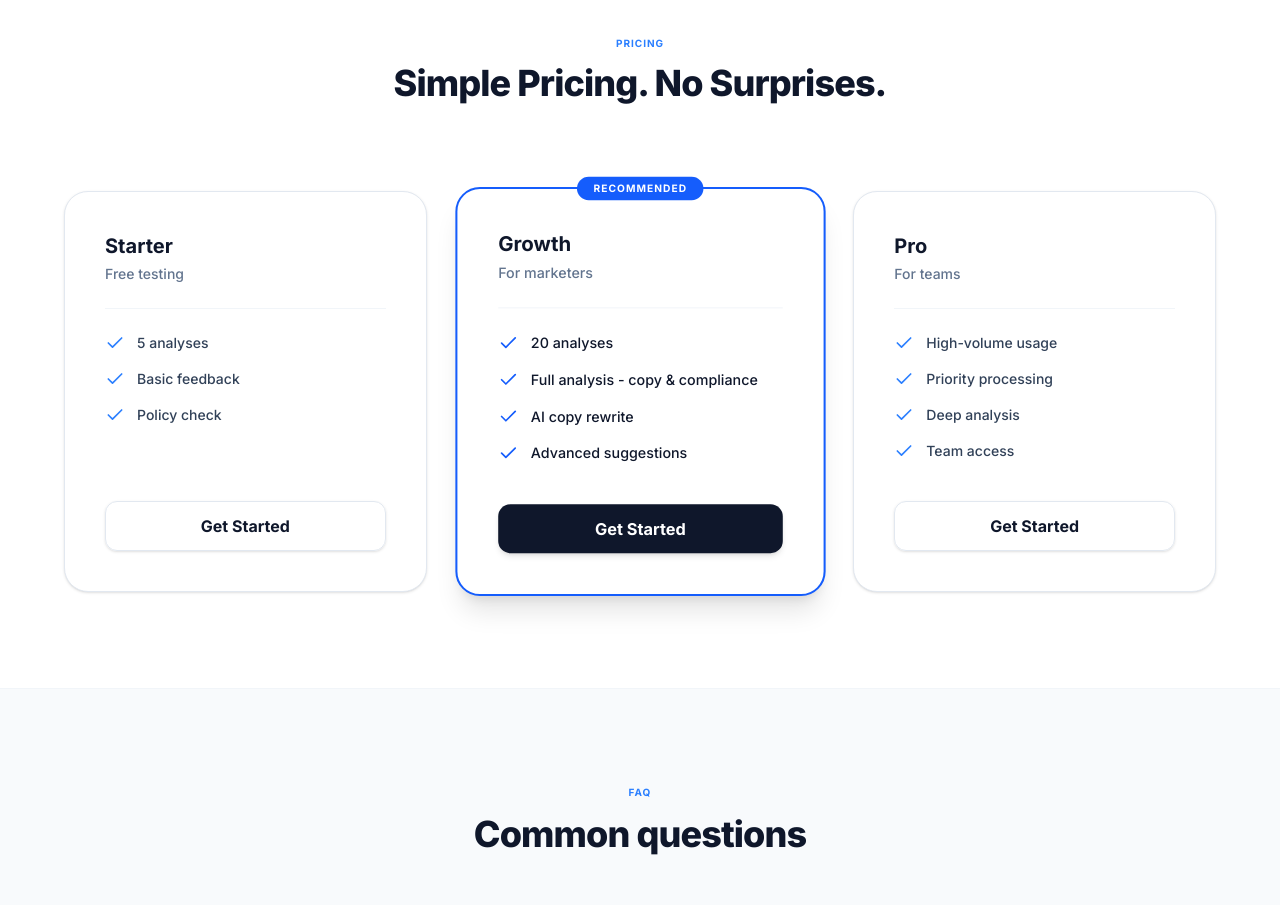
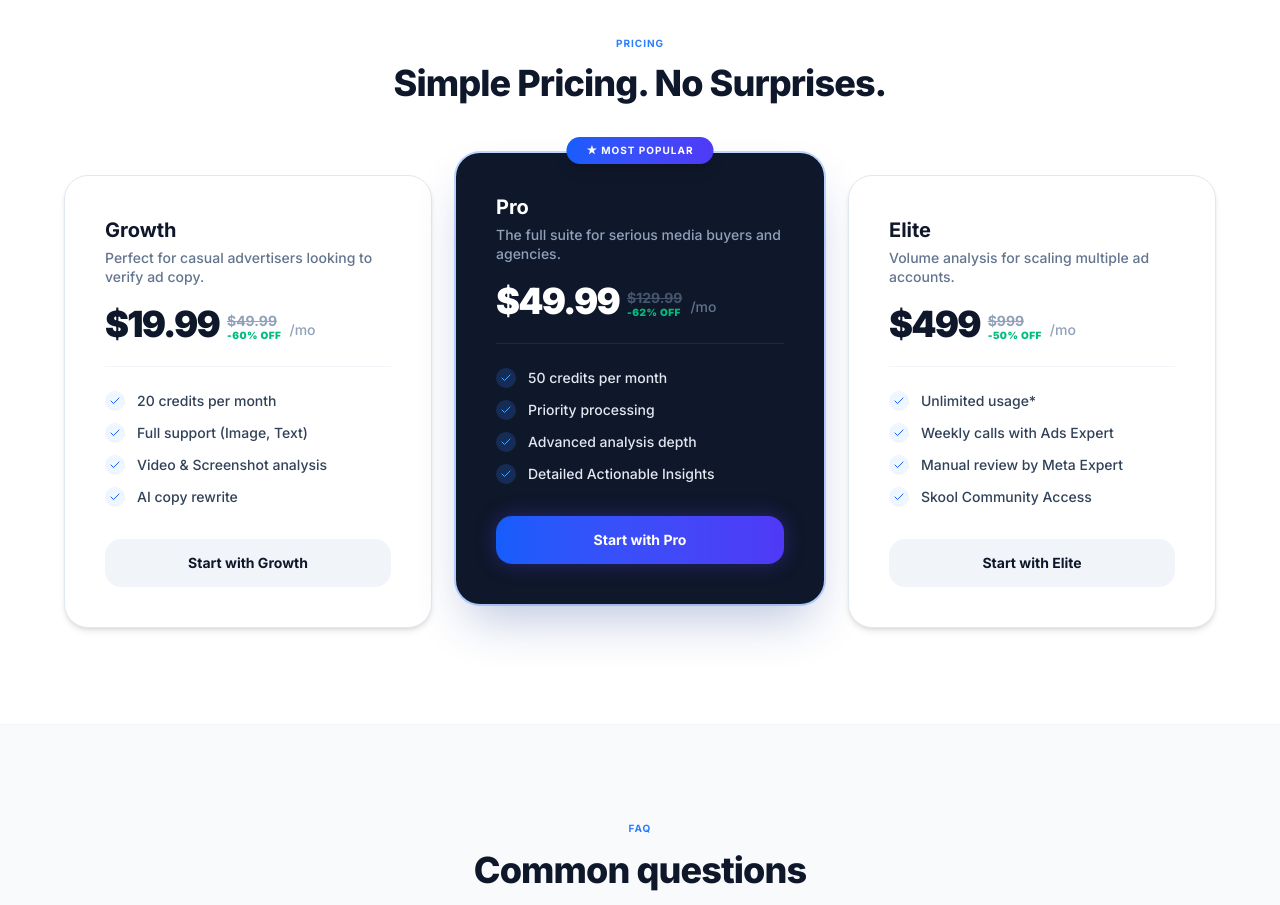
Before and after one commit to xovoxprojects/hitd-app, a Next.js app: page / in a window 1280 px wide. Shown: the part 4700-5605 px from the top of the page. Built offline with nearby package versions, Linux system fonts and the light colour scheme; no server answers.

Commit message:
Redesign landing pricing cards: real prices, strikethrough discount, dark featured card

```diff
--- a/src/app/page.tsx
+++ b/src/app/page.tsx
@@ -200,73 +200,115 @@ i18n.use(initReactI18next).init({
 });
 
 const LandingPricing = () => {
+  const plans = [
+    {
+      name: "Growth",
+      subtitle: "Perfect for casual advertisers looking to verify ad copy.",
+      price: "$19.99",
+      originalPrice: "$49.99",
+      discount: "-60%",
+      features: [
+        "20 credits per month",
+        "Full support (Image, Text)",
+        "Video & Screenshot analysis",
+        "AI copy rewrite",
+      ],
+      cta: "Start with Growth",
+      dark: false,
+      featured: false,
+    },
+    {
+      name: "Pro",
+      subtitle: "The full suite for serious media buyers and agencies.",
+      price: "$49.99",
+      originalPrice: "$129.99",
+      discount: "-62%",
+      features: [
+        "50 credits per month",
+        "Priority processing",
+        "Advanced analysis depth",
+        "Detailed Actionable Insights",
+      ],
+      cta: "Start with Pro",
+      dark: true,
+      featured: true,
+    },
+    {
+      name: "Elite",
+      subtitle: "Volume analysis for scaling multiple ad accounts.",
+      price: "$499",
+      originalPrice: "$999",
+      discount: "-50%",
+      features: [
+        "Unlimited usage*",
+        "Weekly calls with Ads Expert",
+        "Manual review by Meta Expert",
+        "Skool Community Access",
+      ],
+      cta: "Start with Elite",
+      dark: false,
+      featured: false,
+    },
+  ];
+
   return (
-    <div className="relative max-w-6xl mx-auto grid grid-cols-1 md:grid-cols-3 gap-8 items-stretch pt-12">
-      <div className="bg-white border border-slate-200 rounded-3xl p-10 flex flex-col hover:-translate-y-2 transition-transform duration-300 shadow-sm">
-        <h3 className="text-xl font-bold mb-1 text-slate-900">Starter</h3>
-        <p className="text-slate-500 text-sm mb-6 font-medium">Free testing</p>
-        <ul className="space-y-4 mb-10 flex-grow border-t border-slate-100 pt-6">
-          <li className="flex items-center gap-3 text-slate-700 font-medium text-sm">
-            <Check className="w-5 h-5 text-blue-500 shrink-0" /> 5 analyses
-          </li>
-          <li className="flex items-center gap-3 text-slate-700 font-medium text-sm">
-            <Check className="w-5 h-5 text-blue-500 shrink-0" /> Basic feedback
-          </li>
-          <li className="flex items-center gap-3 text-slate-700 font-medium text-sm">
-            <Check className="w-5 h-5 text-blue-500 shrink-0" /> Policy check
-          </li>
-        </ul>
-        <Link href="/pricing" className="w-full block text-center py-3 rounded-xl border border-slate-200 text-slate-900 font-bold transition-colors shadow-sm">
-          Get Started
-        </Link>
-      </div>
-
-      <div className="relative bg-white border-2 border-blue-600 rounded-3xl p-10 flex flex-col shadow-xl z-10 scale-[1.02]">
-        <div className="absolute -top-3 left-1/2 -translate-x-1/2 bg-blue-600 text-white px-4 py-1 rounded-full text-[10px] font-bold tracking-widest uppercase">
-          Recommended
+    <div className="relative max-w-6xl mx-auto grid grid-cols-1 md:grid-cols-3 gap-6 items-end pt-8">
+      {plans.map((plan) => (
+        <div
+          key={plan.name}
+          className={`relative rounded-3xl flex flex-col transition-all duration-300 ${
+            plan.dark
+              ? "bg-[#0f172a] text-white shadow-2xl shadow-blue-900/30 md:-translate-y-6 ring-2 ring-blue-500/30"
+              : "bg-white border border-slate-200 text-slate-900 shadow-md hover:-translate-y-1"
+          }`}
+        >
+          {plan.featured && (
+            <div className="absolute -top-4 left-1/2 -translate-x-1/2 bg-gradient-to-r from-blue-600 to-indigo-600 text-white px-5 py-1.5 rounded-full text-[10px] font-bold tracking-widest uppercase shadow-lg whitespace-nowrap">
+              ★ Most Popular
+            </div>
+          )}
+          <div className="p-8 md:p-10 flex flex-col flex-1">
+            <div className="mb-5">
+              <h3 className={`text-xl font-bold mb-1 ${plan.dark ? "text-white" : "text-slate-900"}`}>{plan.name}</h3>
+              <p className={`text-sm font-medium leading-snug ${plan.dark ? "text-slate-400" : "text-slate-500"}`}>{plan.subtitle}</p>
+            </div>
+            <div className={`pb-6 mb-6 border-b ${plan.dark ? "border-slate-800" : "border-slate-100"}`}>
+              <div className="flex items-end gap-2 flex-wrap">
+                <span className={`text-4xl font-black tracking-tighter leading-none ${plan.dark ? "text-white" : "text-slate-900"}`}>
+                  {plan.price}
+                </span>
+                <div className="flex flex-col pb-0.5 gap-0.5">
+                  <span className={`text-sm font-bold line-through leading-none ${plan.dark ? "text-slate-600" : "text-slate-400"}`}>
+                    {plan.originalPrice}
+                  </span>
+                  <span className="text-[10px] font-black text-emerald-500 tracking-wider uppercase leading-none">{plan.discount} off</span>
+                </div>
+                <span className={`text-sm font-medium pb-0.5 ${plan.dark ? "text-slate-500" : "text-slate-400"}`}>/mo</span>
+              </div>
+            </div>
+            <ul className="space-y-3 mb-8 flex-grow">
+              {plan.features.map((f, i) => (
+                <li key={i} className={`flex items-center gap-3 text-sm font-medium ${plan.dark ? "text-slate-200" : "text-slate-700"}`}>
+                  <div className={`w-5 h-5 rounded-full flex items-center justify-center shrink-0 ${plan.dark ? "bg-blue-500/20" : "bg-blue-50"}`}>
+                    <Check className={`w-3 h-3 ${plan.dark ? "text-blue-400" : "text-blue-600"}`} />
+                  </div>
+                  {f}
+                </li>
+              ))}
+            </ul>
+            <Link
+              href="/pricing"
+              className={`w-full block text-center py-3.5 rounded-2xl font-bold text-sm transition-all duration-200 ${
+                plan.dark
+                  ? "bg-gradient-to-r from-blue-600 to-indigo-600 text-white hover:opacity-90 shadow-[0_0_20px_rgba(79,70,229,0.35)]"
+                  : "bg-slate-100 text-slate-900 hover:bg-slate-200"
+              }`}
+            >
+              {plan.cta}
+            </Link>
+          </div>
         </div>
-        <h3 className="text-xl font-bold mb-1 text-slate-900">Growth</h3>
-        <p className="text-slate-500 text-sm mb-6 font-medium">For marketers</p>
-        <ul className="space-y-4 mb-10 flex-grow border-t border-slate-100 pt-6">
-          <li className="flex items-center gap-3 text-slate-900 font-medium text-sm">
-            <Check className="w-5 h-5 text-blue-600 shrink-0" /> 20 analyses
-          </li>
-          <li className="flex items-center gap-3 text-slate-900 font-medium text-sm">
-            <Check className="w-5 h-5 text-blue-600 shrink-0" /> Full analysis - copy & compliance
-          </li>
-          <li className="flex items-center gap-3 text-slate-900 font-medium text-sm">
-            <Check className="w-5 h-5 text-blue-600 shrink-0" /> AI copy rewrite
-          </li>
-          <li className="flex items-center gap-3 text-slate-900 font-medium text-sm">
-            <Check className="w-5 h-5 text-blue-600 shrink-0" /> Advanced suggestions
-          </li>
-        </ul>
-        <Link href="/pricing" className="w-full block text-center py-3 rounded-xl bg-slate-900 text-white font-bold transition-colors shadow-md hover:bg-slate-800">
-          Get Started
-        </Link>
-      </div>
-
-      <div className="bg-white border border-slate-200 rounded-3xl p-10 flex flex-col hover:-translate-y-2 transition-transform duration-300 shadow-sm">
-        <h3 className="text-xl font-bold mb-1 text-slate-900">Pro</h3>
-        <p className="text-slate-500 text-sm mb-6 font-medium">For teams</p>
-        <ul className="space-y-4 mb-10 flex-grow border-t border-slate-100 pt-6">
-          <li className="flex items-center gap-3 text-slate-700 font-medium text-sm">
-            <Check className="w-5 h-5 text-blue-500 shrink-0" /> High-volume usage
-          </li>
-          <li className="flex items-center gap-3 text-slate-700 font-medium text-sm">
-            <Check className="w-5 h-5 text-blue-500 shrink-0" /> Priority processing
-          </li>
-          <li className="flex items-center gap-3 text-slate-700 font-medium text-sm">
-            <Check className="w-5 h-5 text-blue-500 shrink-0" /> Deep analysis
-          </li>
-          <li className="flex items-center gap-3 text-slate-700 font-medium text-sm">
-            <Check className="w-5 h-5 text-blue-500 shrink-0" /> Team access
-          </li>
-        </ul>
-        <Link href="/pricing" className="w-full block text-center py-3 rounded-xl border border-slate-200 text-slate-900 font-bold transition-colors shadow-sm">
-          Get Started
-        </Link>
-      </div>
+      ))}
     </div>
   );
 };
```
